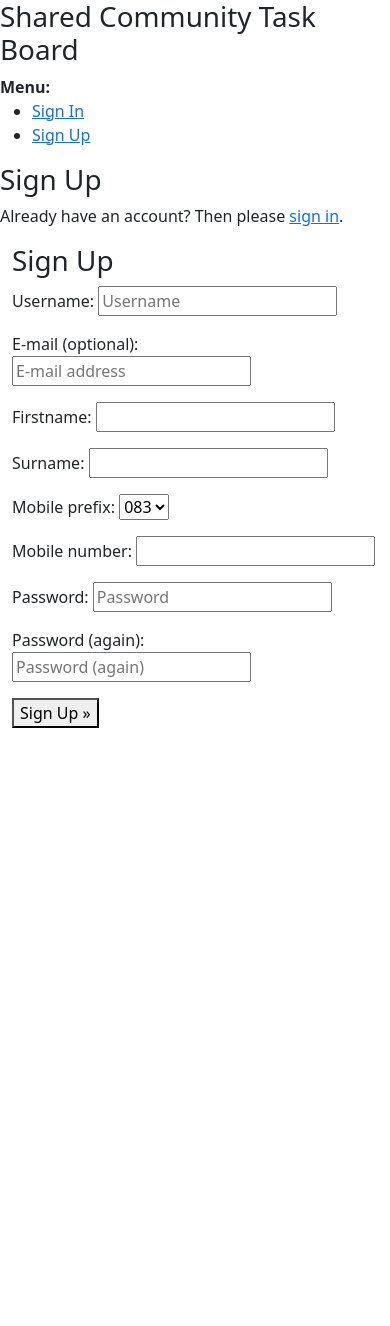
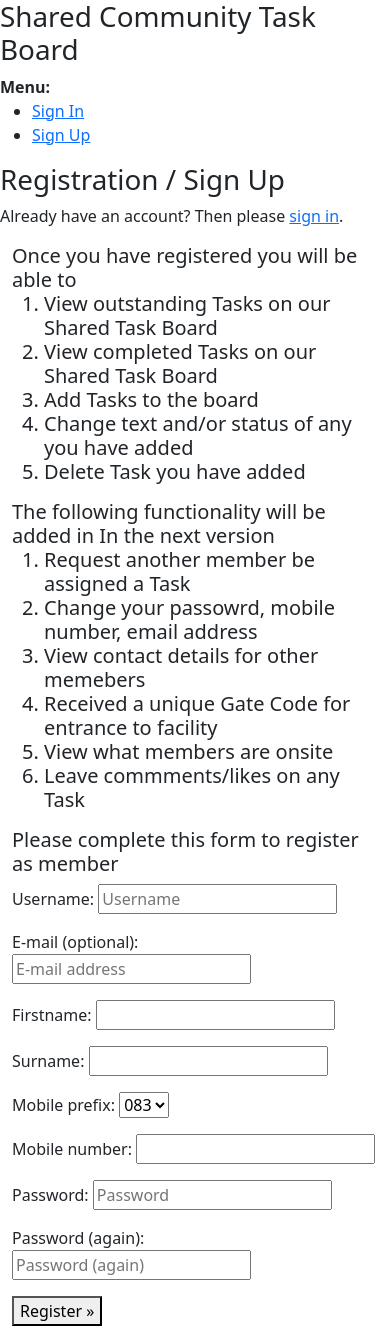
Before and after one commit to siobhain/ctb, a Django app: page /accounts/signup/ in a window 390 px wide. Before the commit the page ends 728 px from the top, so only its background shows below. Run offline with Django 3.2, Linux system fonts and the light colour scheme.

Commit message:
allauth: Use BS grid to make signup page more responsive

```diff
--- a/taskapp/templates/taskapp/home_guest.html
+++ b/taskapp/templates/taskapp/home_guest.html
@@ -3,7 +3,7 @@
 {% block content %}
 
 <div class="container-fluid">
-    <h2>Welcome Guest to our volunteer group </h2>
+    <h2>Welcome to our volunteer group</h2>
     <!-- Change this so that if Queryset is empty Table is not generated -->
     <h6>This board shows a few tasks we have completed, if you
         want to help then please
--- a/templates/account/signup.html
+++ b/templates/account/signup.html
@@ -5,22 +5,43 @@
 {% block head_title %}{% trans "Signup" %}{% endblock %}
 
 {% block content %}
-<h1>{% trans "Sign Up" %}</h1>
+<h1>{% trans "Registration / Sign Up" %}</h1>
 
 <p>{% blocktrans %}Already have an account? Then please <a href="{{ login_url }}">sign in</a>.{% endblocktrans %}</p>
 
-
 <div class="container-fluid">
   <div class="row">
-    <h1>{% trans "Sign Up" %}</h1>
+    <div class="col-lg-6 col-md-6 col-12">
+      <h5>Once you have registered you will be able to
+        <ol>
+          <li>View outstanding Tasks on our Shared Task Board</li>
+          <li>View completed Tasks on our Shared Task Board</li>
+          <li>Add Tasks to the board</li>
+          <li>Change text and/or status of any  you have added</li>
+          <li>Delete Task you have added</li>
+        </ol>
+        The following functionality will be added in In the next version
+        <ol>
+          <li>Request another member be assigned a Task</li>
+          <li>Change your passowrd, mobile number, email address</li>
+          <li>View contact details for other memebers</li>
+          <li>Received a unique Gate Code for entrance to facility</li>
+          <li>View what members are onsite</li>
+          <li>Leave commments/likes on any Task</li>
+        </ol>
+      </h5>
+    </div>
+    <div class="col-lg-6 col-md-6 col-12">
+      <h5> Please complete this form to register as member</h5>
       <form class="signup" id="signup_form" method="post" action="{% url 'account_signup' %}">
         {% csrf_token %}
         {{ form.as_p }}
         {% if redirect_field_value %}
           <input type="hidden" name="{{ redirect_field_name }}" value="{{ redirect_field_value }}" />
         {% endif %}
-      <button type="submit">{% trans "Sign Up" %} &raquo;</button>
+        <button type="submit">{% trans "Register" %} &raquo;</button>
       </form>
+    </div>
   </div>
 </div>
 
```
Also changed, not shown: taskapp/templates/taskapp/todo_list.html (+37 -3 lines). Lines whose indentation alone changed are shown as unchanged.
